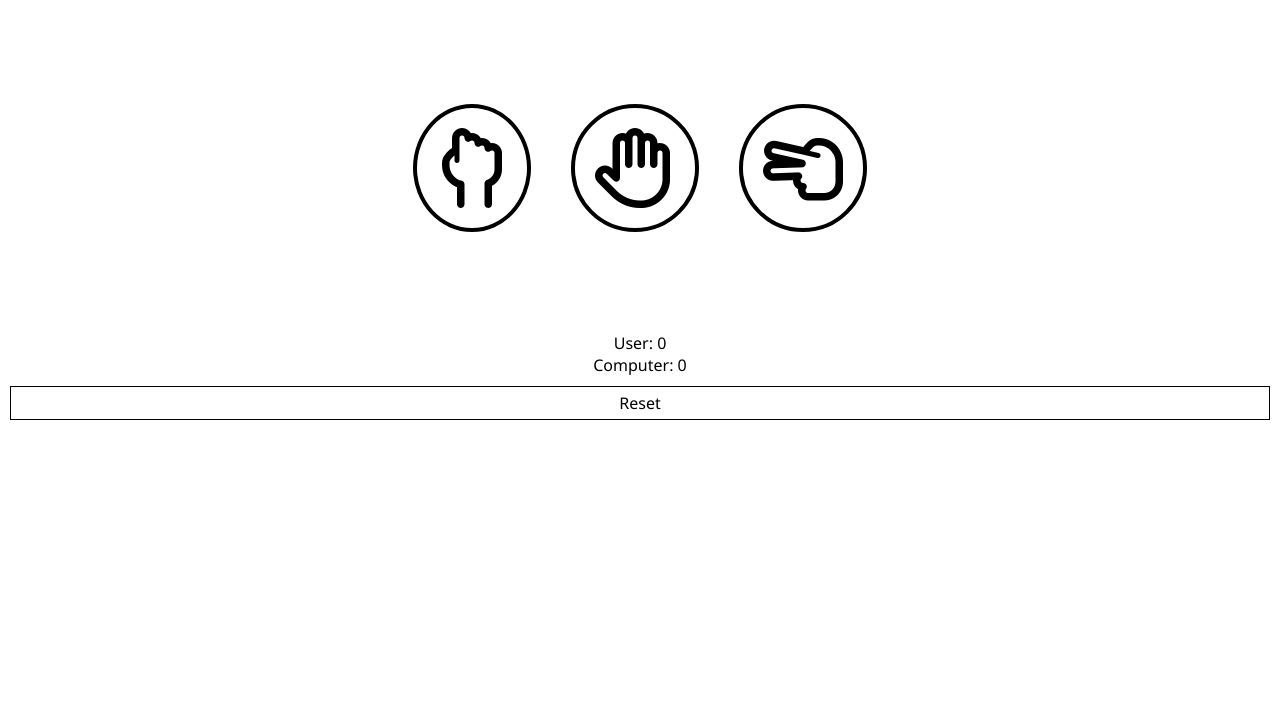
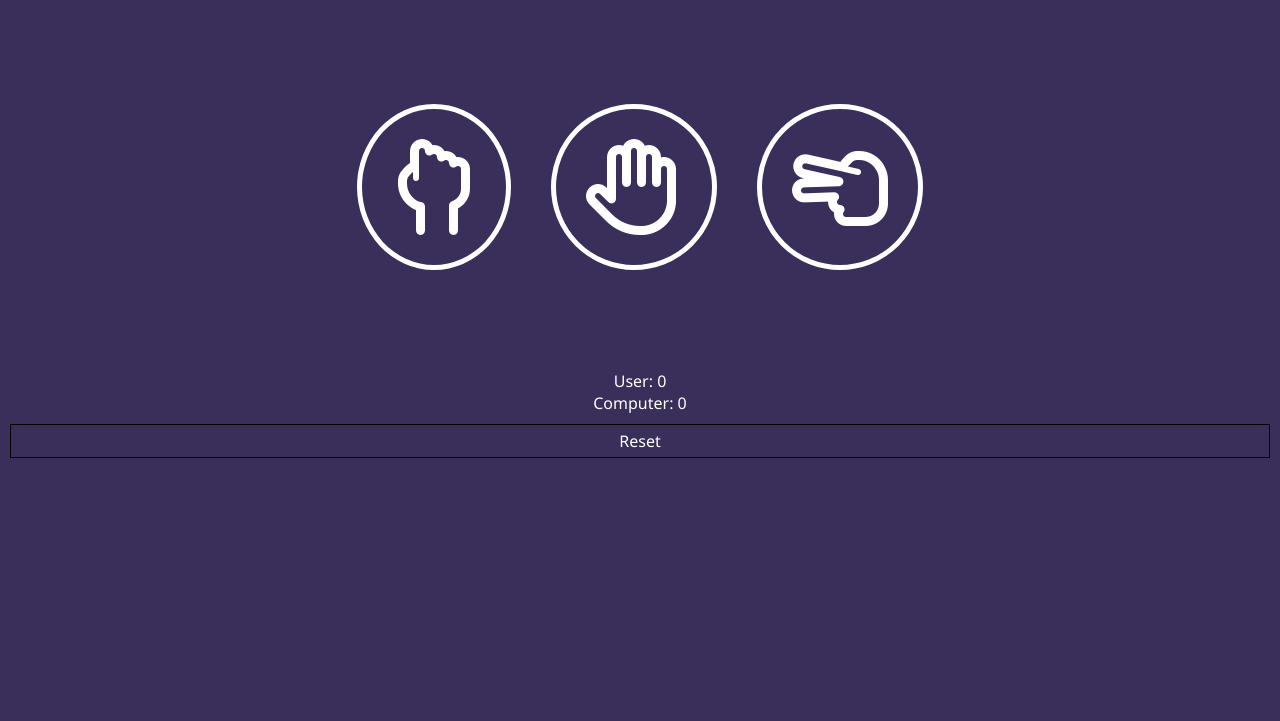
Before and after one commit to alexakearns/RPS, a website: page index.html in a window 1280 px wide. Shown: the part 79-800 px from the top of the page. Drawn offline with Linux system fonts and the light colour scheme.

Commit message:
styling changes

```diff
--- a/index.html
+++ b/index.html
@@ -15,13 +15,13 @@
   <div>
     <div class="game-options">
       <div id="rock" class="hands">
-        <i class="far fa-hand-rock fa-5x"></i>
+        <i class="far fa-hand-rock fa-6x"></i>
       </div>
       <div id="paper" class="hands">
-        <i class="far fa-hand-paper fa-5x"></i>
+        <i class="far fa-hand-paper fa-6x"></i>
       </div>
       <div id="scissors" class="hands">
-        <i class="far fa-hand-scissors fa-5x"></i>
+        <i class="far fa-hand-scissors fa-6x"></i>
       </div>
     </div>
     <h2 id="result"></h2>
--- a/style.css
+++ b/style.css
@@ -4,6 +4,8 @@
   box-sizing: border-box;
   text-align: center;
   font-family: 'Segoe UI', Tahoma, Geneva, Verdana, sans-serif;
+  background: #392F5A;
+  color: #fff;
 }
 
 header {
@@ -18,17 +20,13 @@ header {
 }
 
 .hands {
-  padding: 20px;
-  border: solid 4px black;
+  padding: 30px;
+  border: solid 5px #fff;
   border-radius: 50%;
   margin: 20px;
 }
 
-.option {
-  padding: 30px;
-}
-
-.option:hover {
+.hands:hover {
   color: blue;
   cursor: pointer;
   transform: scale(1.2);
```
